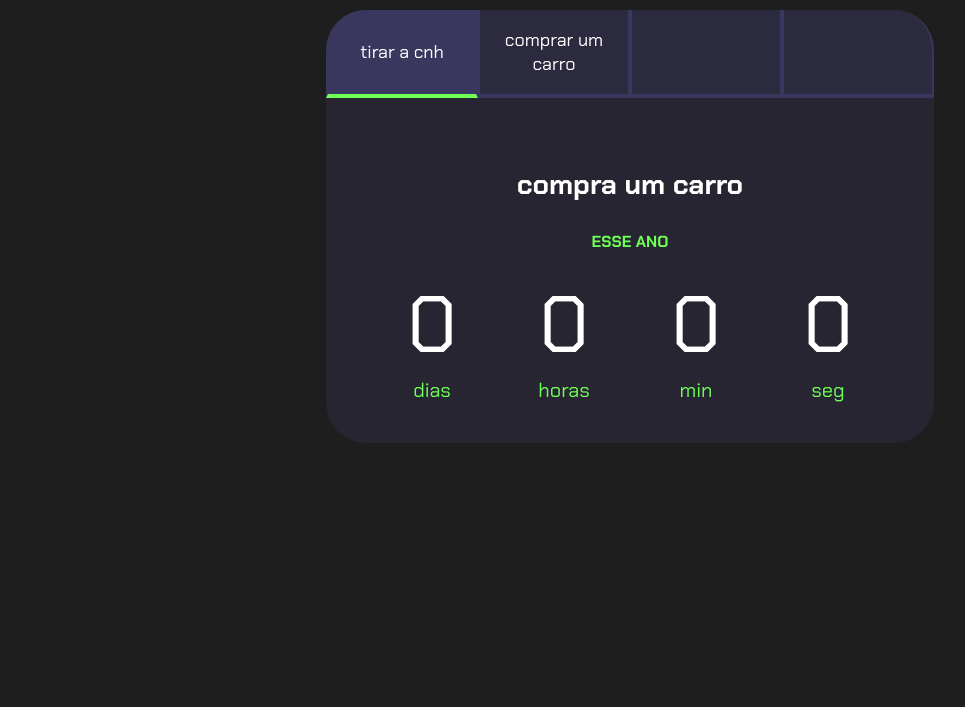
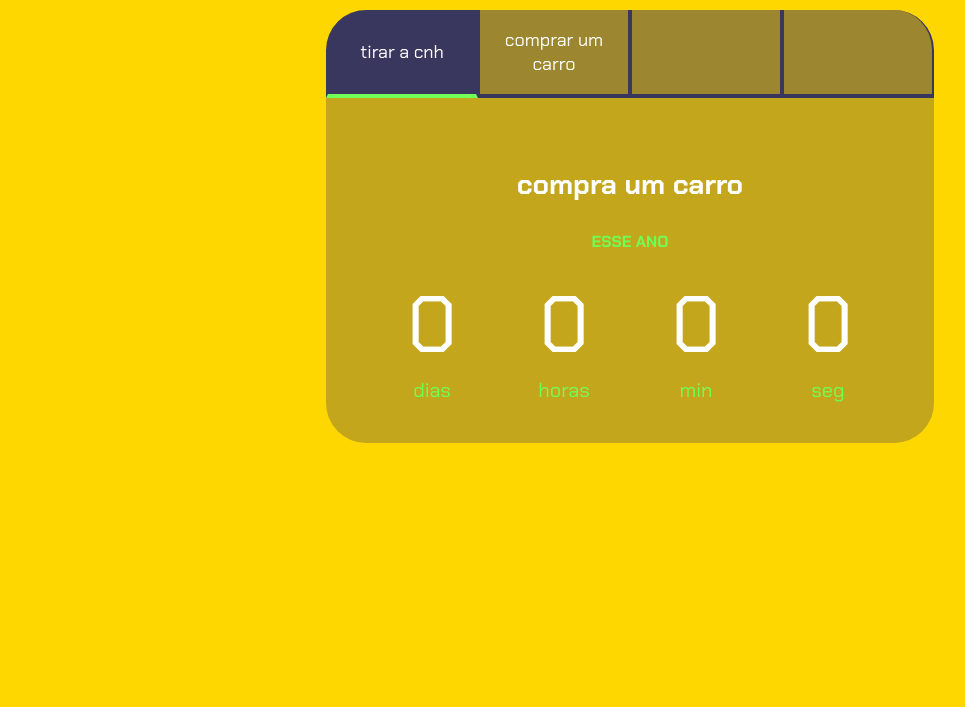
Before and after one commit to TRINDADE06/2-trimestree, a plain HTML site: page index.html in a window 1280 px wide. Shown: the part 93-800 px from the top of the page, without its empty margins (10-975 px from the left). Drawn offline with Linux system fonts and the light colour scheme.

Commit message:
Update style.css

```diff
--- a/style.css
+++ b/style.css
@@ -1,7 +1,7 @@
 @import url('https://fonts.googleapis.com/css2?family=Chakra+Petch:wght@400;700&display=swap');
 
 :root {
-    --cor-de-fundo: #1E1E1E;
+    --cor-de-fundo: #FFD700;
     --verde: #6FFF57;
     --branco: #FFFFFF;
     --botao-ativo: #3A375E;
```
